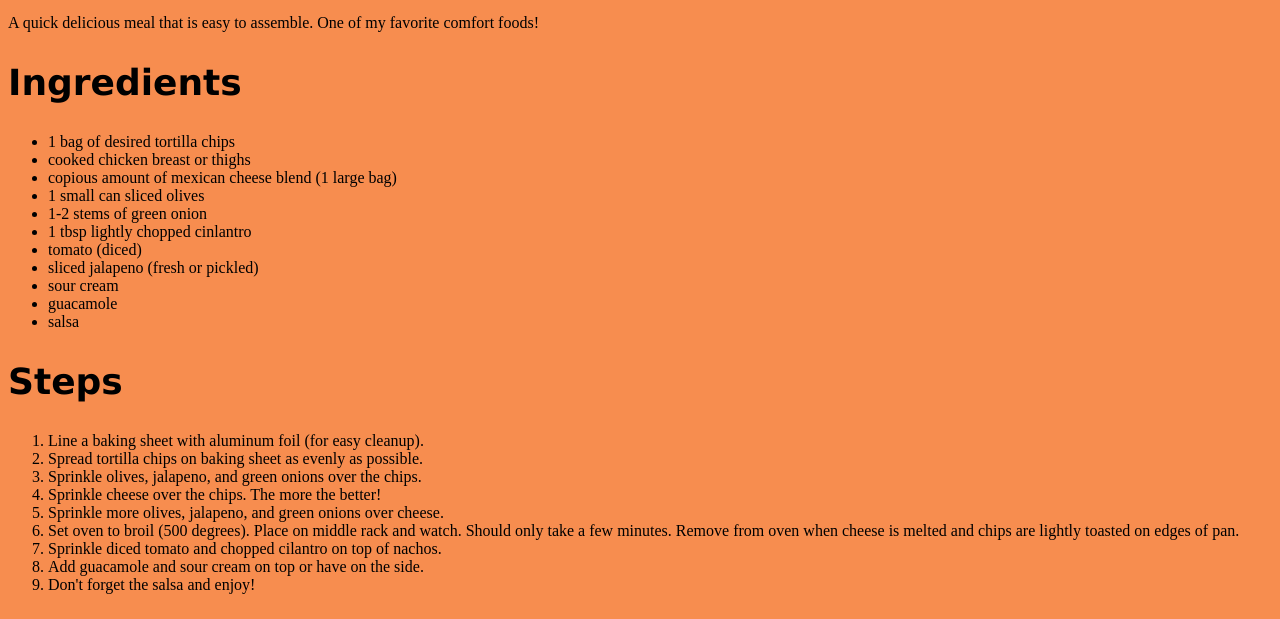
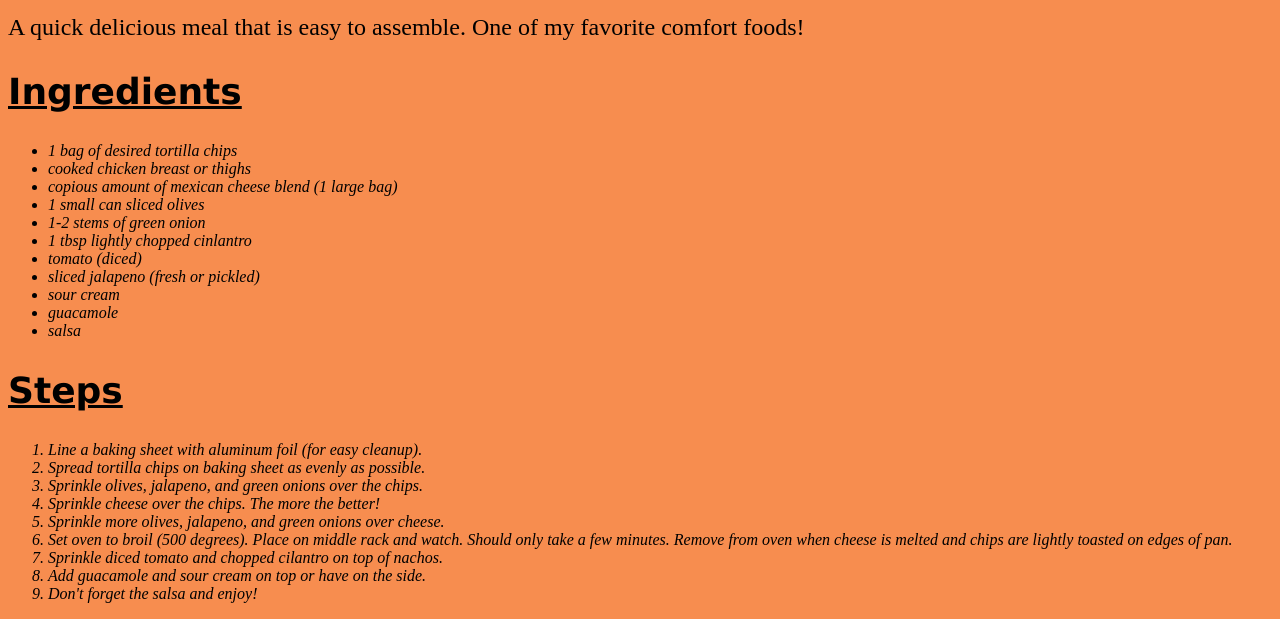
Before and after one commit to bsablan24/odin-recipes, a plain HTML site: page recipes/easynachos.html in a window 1280 px wide. Shown: the part 695-1314 px from the top of the page. Drawn offline with Linux system fonts and the light colour scheme.

Commit message:
CHANGE  FONT SIZE, STYLE, AND DECORATION

```diff
--- a/recipes/nachostyle.css
+++ b/recipes/nachostyle.css
@@ -12,4 +12,15 @@ h1 {
 h2 {
     font-size: 36px;
     font-family: Verdana, Geneva, Tahoma, sans-serif;
+    text-decoration: underline;
 }
+
+p {
+
+    font-size: 24px;
+}
+
+li {
+
+    font-style: oblique;
+}
```
